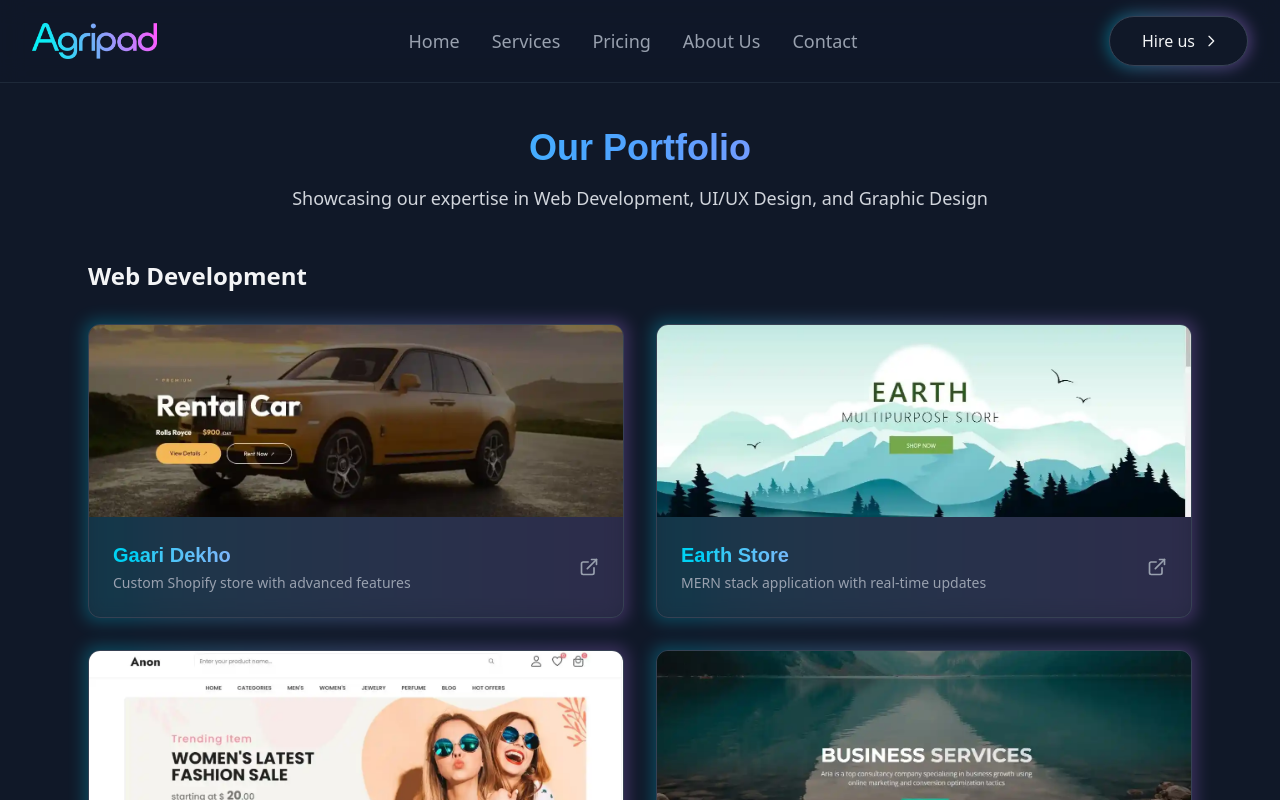
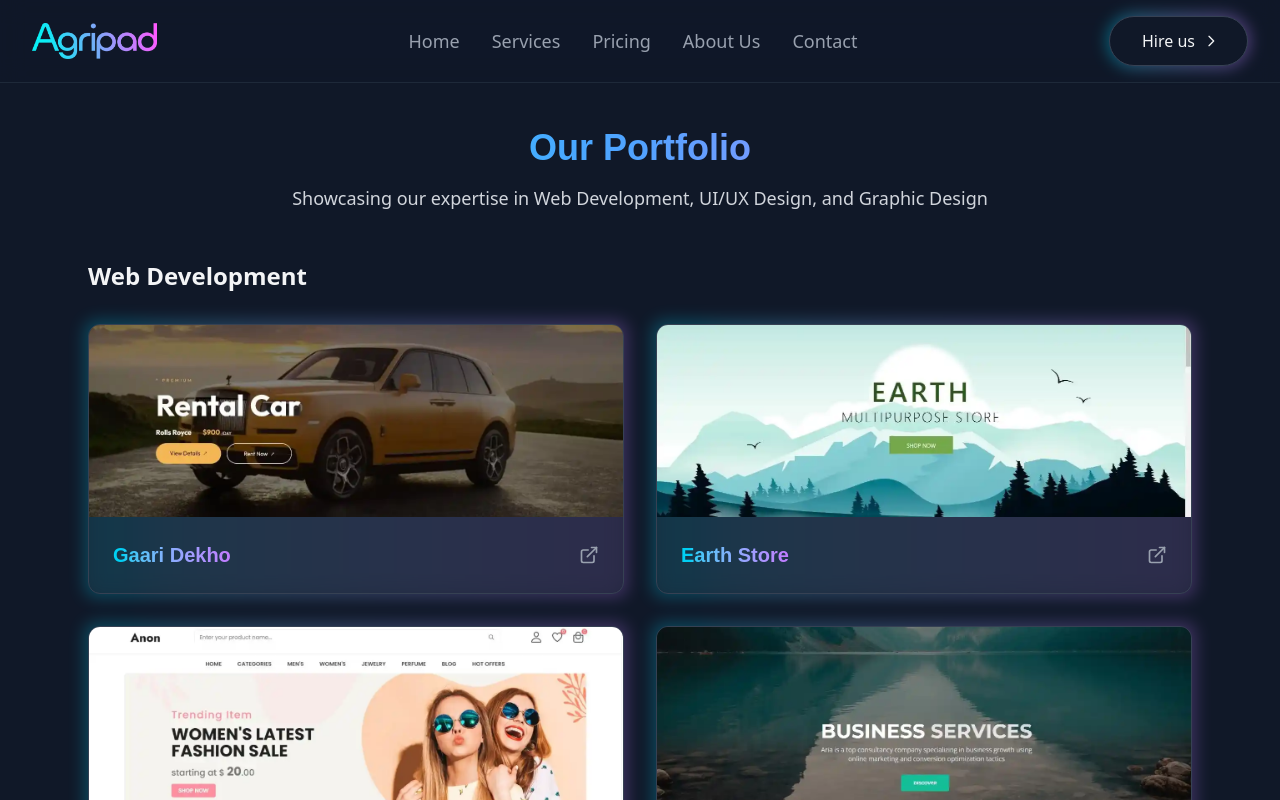
Before and after one commit to SM0718/teamPortfolio, a React (Vite) app: page /portfolios in a window 1280 px wide. Shown: the top 800 px of the page. Built offline with nearby package versions, Linux system fonts and the light colour scheme; a web font is replaced by a local one.

Commit message:
Removed Desc

```diff
--- a/src/pages/PortfolioPage.jsx
+++ b/src/pages/PortfolioPage.jsx
@@ -143,7 +143,7 @@
                             <h3 className="font-ulm text-xl font-bold bg-gradient-to-r from-cyan-400 to-purple-400 bg-clip-text text-transparent">
                               {item.name}
                             </h3>
-                            <p className="mt-1 text-sm text-gray-400">{item.description}</p>
+                            {/* <p className="mt-1 text-sm text-gray-400">{item.description}</p> */}
                           </div>
                           <ExternalLink className="w-5 h-5 text-gray-400 group-hover:text-cyan-400 transition-colors" />
                         </div>
```
